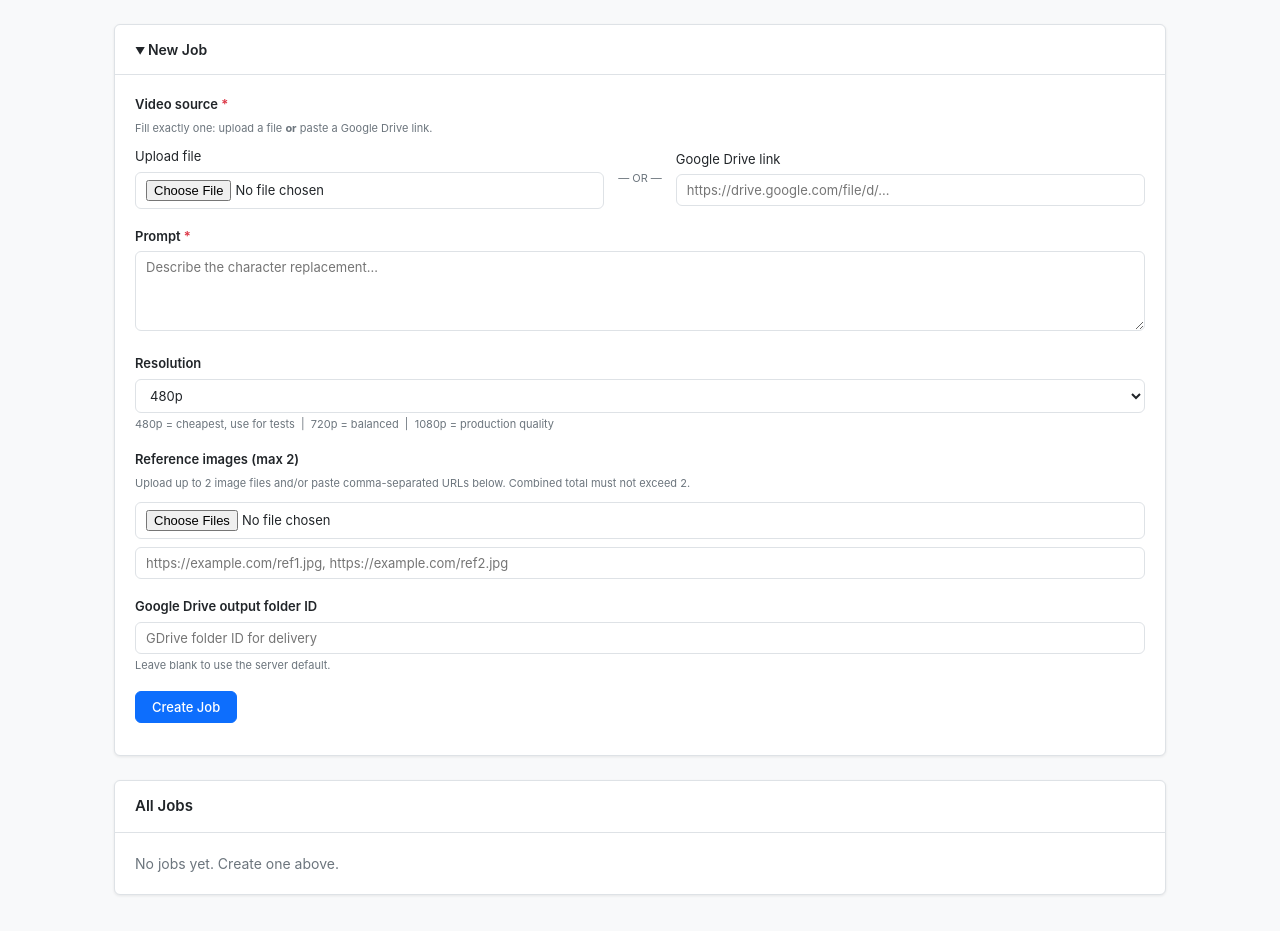
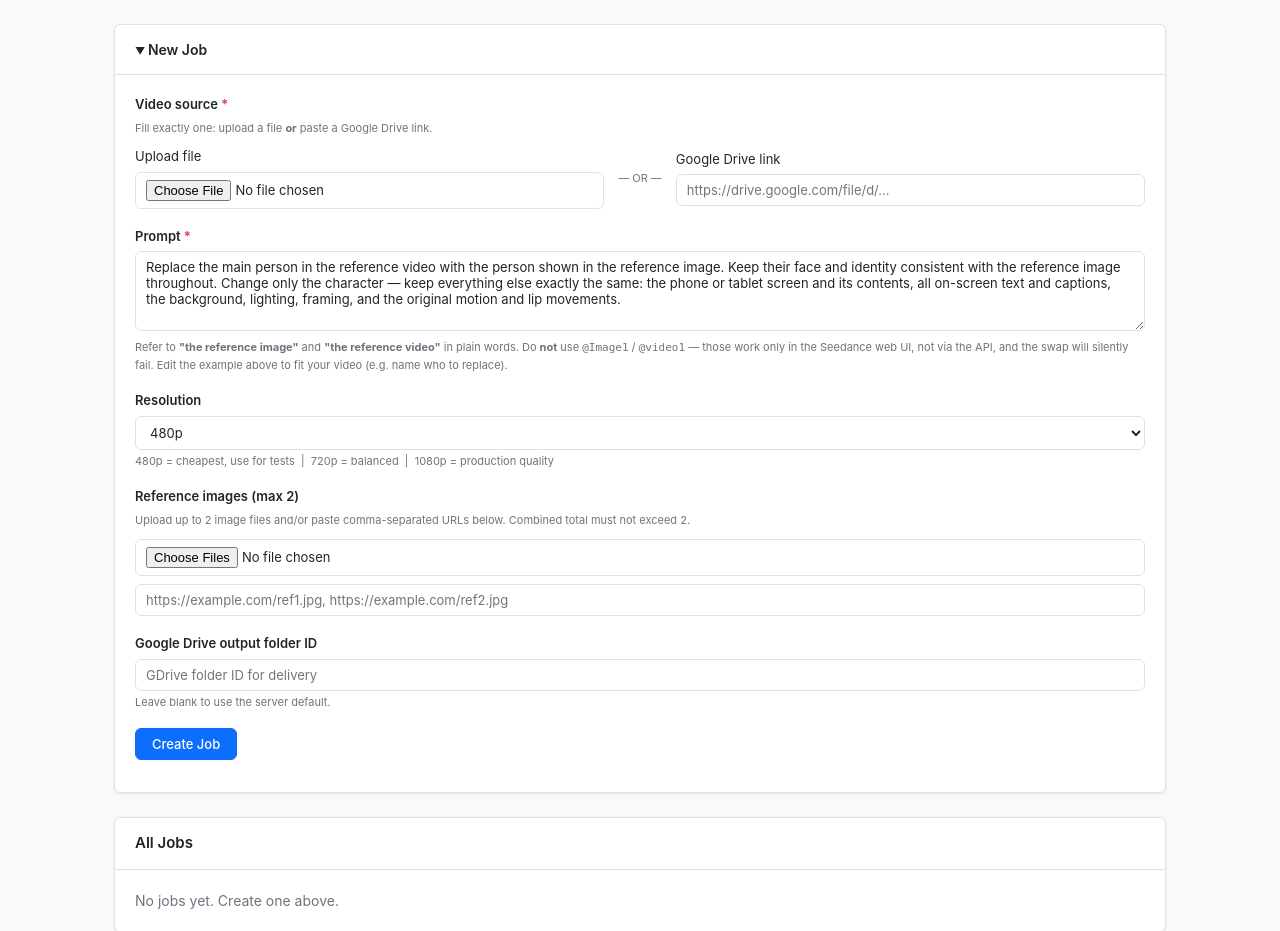
Before and after one commit to KhatkevichKirill/re-skin, a FastAPI app: page / in a window 1280 px wide, after a click on "New Job". Shown: the part 52-983 px from the top of the page. Before the commit the page ends 949 px from the top, so only its background shows below. Run offline with FastAPI, Linux system fonts and the light colour scheme.

Commit message:
fix(ui): prefill a working prompt example + warn against @Image1/@video1
Web-UI marker syntax (@Image1/@video1) is meaningless via the API and the
swap silently no-ops. Prefill a proven prose prompt and add a hint to refer
to 'the reference image' / 'the reference video' in plain words.

Co-Authored-By: Claude Opus 4.8 <noreply@anthropic.com>

```diff
--- a/backend/app/templates/dashboard.html
+++ b/backend/app/templates/dashboard.html
@@ -38,7 +38,8 @@
         <!-- Prompt -->
         <div class="form-group">
           <label for="prompt">Prompt <span style="color:#dc3545">*</span></label>
-          <textarea id="prompt" name="prompt" required placeholder="Describe the character replacement…"></textarea>
+          <textarea id="prompt" name="prompt" required placeholder="Describe the character replacement…">Replace the main person in the reference video with the person shown in the reference image. Keep their face and identity consistent with the reference image throughout. Change only the character — keep everything else exactly the same: the phone or tablet screen and its contents, all on-screen text and captions, the background, lighting, framing, and the original motion and lip movements.</textarea>
+          <p class="hint">Refer to <strong>"the reference image"</strong> and <strong>"the reference video"</strong> in plain words. Do <strong>not</strong> use <code>@Image1</code> / <code>@video1</code> — those work only in the Seedance web UI, not via the API, and the swap will silently fail. Edit the example above to fit your video (e.g. name who to replace).</p>
         </div>
 
         <!-- Resolution -->
```
